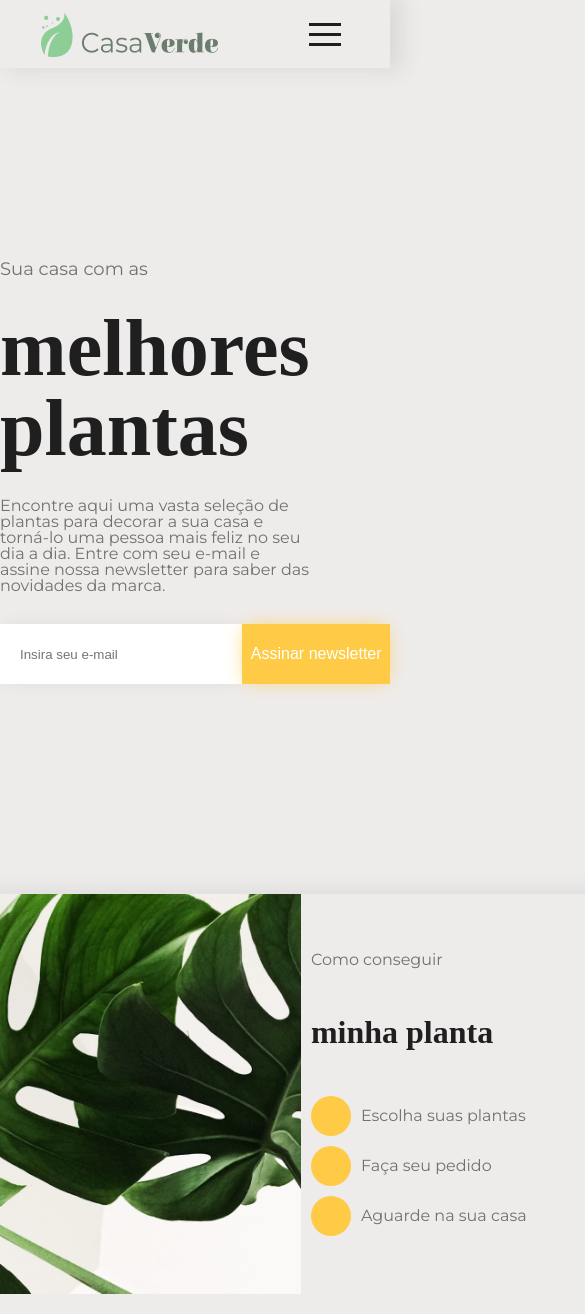
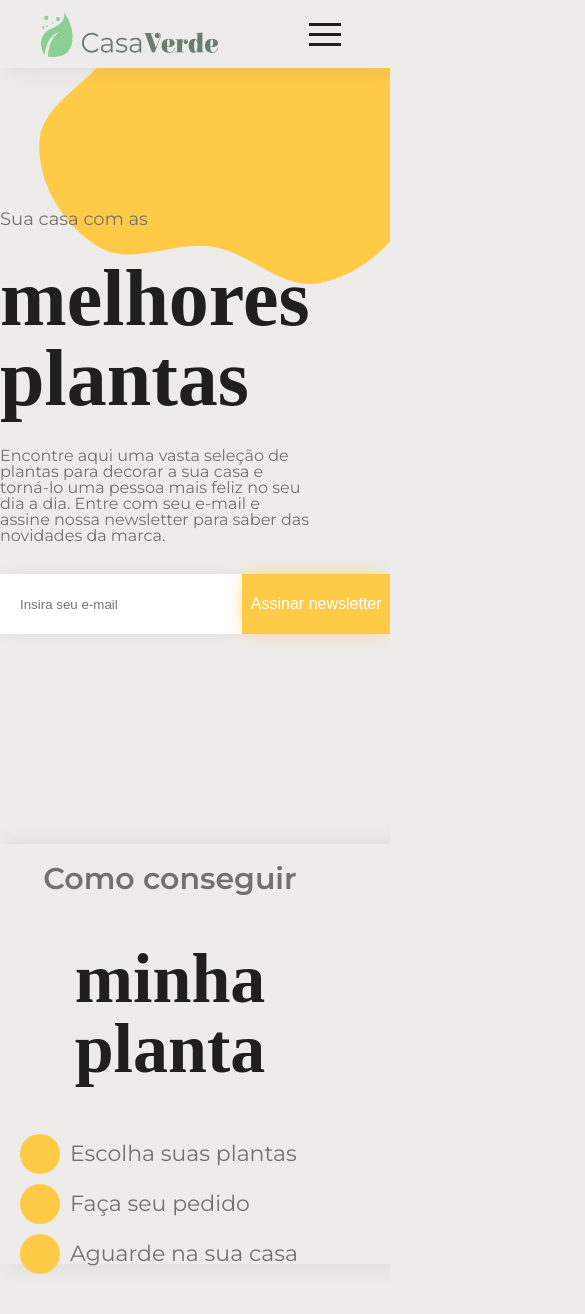
Before and after one commit to danielalmeidafarias/casa-verde, a React (Vite) app: page / in a window 390 px wide. Shown: the top 1314 px of the page, 585 px wide, since content can reach past the window. Built offline with nearby package versions, Linux system fonts and the light colour scheme; a web font is replaced by a local one.

Commit message:
trabalhando na responsividade & refazendo home

```diff
--- a/src/App.tsx
+++ b/src/App.tsx
@@ -18,7 +18,7 @@ function App() {
           <Route path="/" element={
             <>
               <Home />
-              <MinhaPlanta />
+              {/* <MinhaPlanta /> */}
             </>
           } />
 
--- a/src/components/Home/Home.tsx
+++ b/src/components/Home/Home.tsx
@@ -1,21 +1,39 @@
 import styled from "styled-components";
-import BackGround from "../BackGround";
-import Menu from "../Menu";
 import SignInBox from "./SignInBox/SignInBox";
+import MinhaPlanta from "./MinhaPlanta/MinhaPlanta";
+import Hero from '../../assets/imagem-hero 1.png'
 
 
 const StyledHome = styled.div`
   width: 100vw;
   height: 100vh;
-  padding-top: var(--padding-top);
+`
+
+const StyledDiv = styled.div`
+  /* width: 100%; */
+  /* display: flex; */
+  justify-content: center;
+`
+
+const StyledImg = styled.img`
+  height: 90vh;
+  position: absolute;
+  bottom: 0px;
+  right: calc(50vw - 425px);
+
+  @media screen and (max-width: 1200px) {
+    display: none;
+  }
 `
 
 const Home = () => {
   return (
     <StyledHome>
-      {/* <BackGround /> */}
-      {/* <Menu /> */}
-      <SignInBox />
+      <StyledDiv>
+        <SignInBox />
+        <StyledImg src={Hero} alt="" />
+      </StyledDiv>
+      <MinhaPlanta />
     </StyledHome>
   );
 }
--- a/src/components/Home/MinhaPlanta/MinhaPlanta.tsx
+++ b/src/components/Home/MinhaPlanta/MinhaPlanta.tsx
@@ -1,17 +1,22 @@
 import styled from "styled-components";
 import { StyledBox } from "../../Box";
 import MaskGroup from '../../../assets/Mask Group.png'
-import { H1 as StyledH1 , P } from "../../Home/SignInBox/SignInBox";
+import { H1 as StyledH1 , P as StyledP } from "../../Home/SignInBox/SignInBox";
 import MinhaPlantaItem from "./MinhaPlantaItem";
 
 const StyledMinhaPlanta = styled(StyledBox)`
   display: flex;
   height: 400px;
+  width: 850px;
+  @media screen and (max-width: 800px){
+    padding: 10px;
+  }
 `
 const StyledSection = styled.section`
   width: 100%;
   display: flex;
   justify-content: center;
+  padding-bottom: 50px;
 `
 
 const RightDiv = styled.div`
@@ -20,9 +25,28 @@ const RightDiv = styled.div`
   flex-direction: column;
   padding: 10px;
   justify-content: space-evenly;
+
+  @media screen and (max-width: 800px){
+    gap: 50px;
+  }
+
 `
-const H1 = styled(StyledH1) `
+const H1 = styled(StyledH1)`
   font-size: 32px;
+  @media screen and (max-width: 800px){
+    width: 100%;
+    font-size: 70px;
+    text-align: center;
+  }
+`
+
+const P = styled(StyledP)`
+  @media screen and (max-width: 800px){
+    width: 100%;
+    font-size: 30px;
+    text-align: center;
+    font-weight: 600;
+  }
 `
 
 const Ul = styled.ul`
@@ -31,11 +55,20 @@ const Ul = styled.ul`
   gap: 10px;
 `
 
+const StyledImg = styled.img`
+display: block;
+
+  @media screen and (max-width: 800px){
+    display: none;
+  }
+
+`
+
 const MinhaPlanta = () => {
   return (
     <StyledSection>
       <StyledMinhaPlanta>
-        <img src={MaskGroup} alt="" />
+        <StyledImg src={MaskGroup} alt="" />
         <RightDiv>
           <P>Como conseguir</P>
           <H1>minha planta</H1>
--- a/src/components/Home/MinhaPlanta/MinhaPlantaItem.tsx
+++ b/src/components/Home/MinhaPlanta/MinhaPlantaItem.tsx
@@ -19,12 +19,18 @@ const Li = styled.li`
   gap: 10px;
 `
 
+const StyledP = styled(P)`
+  @media screen and (max-width: 800px){
+    font-size: 22px;
+  }
+
+`
 
 const MinhaPlantaItem = ({ children }: Props) => {
   return (
     <Li>
       <Circle></Circle>
-      <P>{children}</P>
+      <StyledP>{children}</StyledP>
     </Li>
   );
 }
--- a/src/components/Home/SignInBox/SignInBox.tsx
+++ b/src/components/Home/SignInBox/SignInBox.tsx
@@ -5,7 +5,6 @@ const StyledSignIn = styled.div`
   width: 500px;
   display: flex;
   flex-direction: column;
-  justify-content: space-between;
   gap: 30px;
 `
 export const H1 = styled.h1`
@@ -33,7 +32,7 @@ const StyledDiv = styled.div`
   align-items: center;
   justify-content: center;
 
-  @media screen and (min-width: 768px){
+  @media screen and (min-width: 1200px){
   width: 50vw;
 
   }
--- a/src/components/Menu.tsx
+++ b/src/components/Menu.tsx
@@ -9,7 +9,8 @@ const Nav = styled.nav<{ $isOpen?: boolean }>`
   width: 100dvw;
   justify-content: space-around;
   align-items: center;
-  background-color: transparent;
+  background-color: #eeebeb;
+
   position: absolute;
   top: 0;
   transition: all ease-in 0.1s;
--- a/src/components/PaginaPadrao/PaginaPadrao.tsx
+++ b/src/components/PaginaPadrao/PaginaPadrao.tsx
@@ -5,14 +5,12 @@ import { Outlet } from "react-router-dom";
 const StyledDiv = styled.div`
   width: 100vw;
   height: 100vh;
-  padding-top: 50px;
-  padding-bottom: 50px;
+  position: absolute;
 `
 
 const PaginaPadrao = () => {
   return (
     <StyledDiv>
-      {/* <BackGround /> */}
       <Menu />
       <Outlet />
     </StyledDiv>
--- a/src/index.css
+++ b/src/index.css
@@ -15,6 +15,14 @@
   color-scheme: light dark;
   color: rgba(0, 0, 0, 0.87);
   background-color: #eeebeb;
+  background-image: url(./assets/Vector.png);
+  background-position: top 50px right 0px ;
+  background-repeat: no-repeat;
+
+  background-size: 90%;
+  @media screen and (min-width: 1200px) {
+    background-size: 50%;
+  };
 
   font-synthesis: none;
   text-rendering: optimizeLegibility;
```
Also changed, not shown: src/assets/imagem-hero 1.png.
